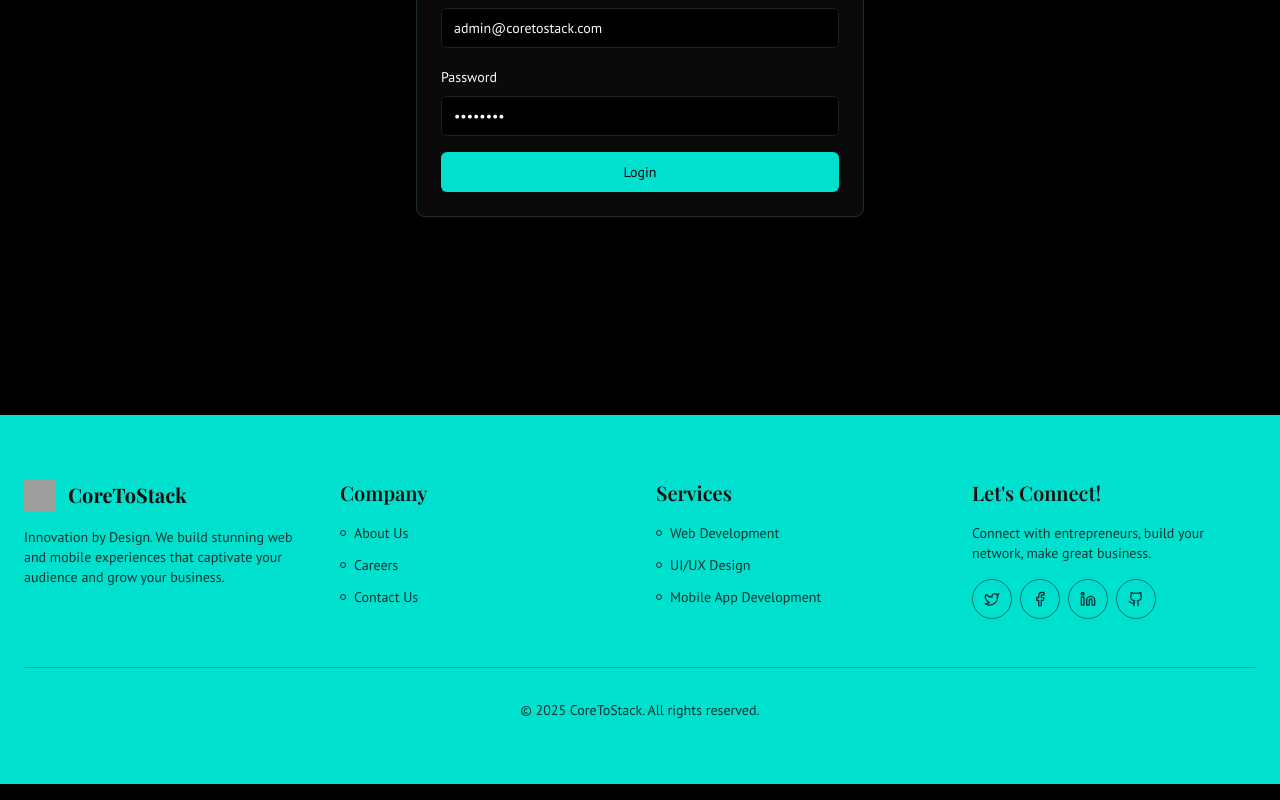
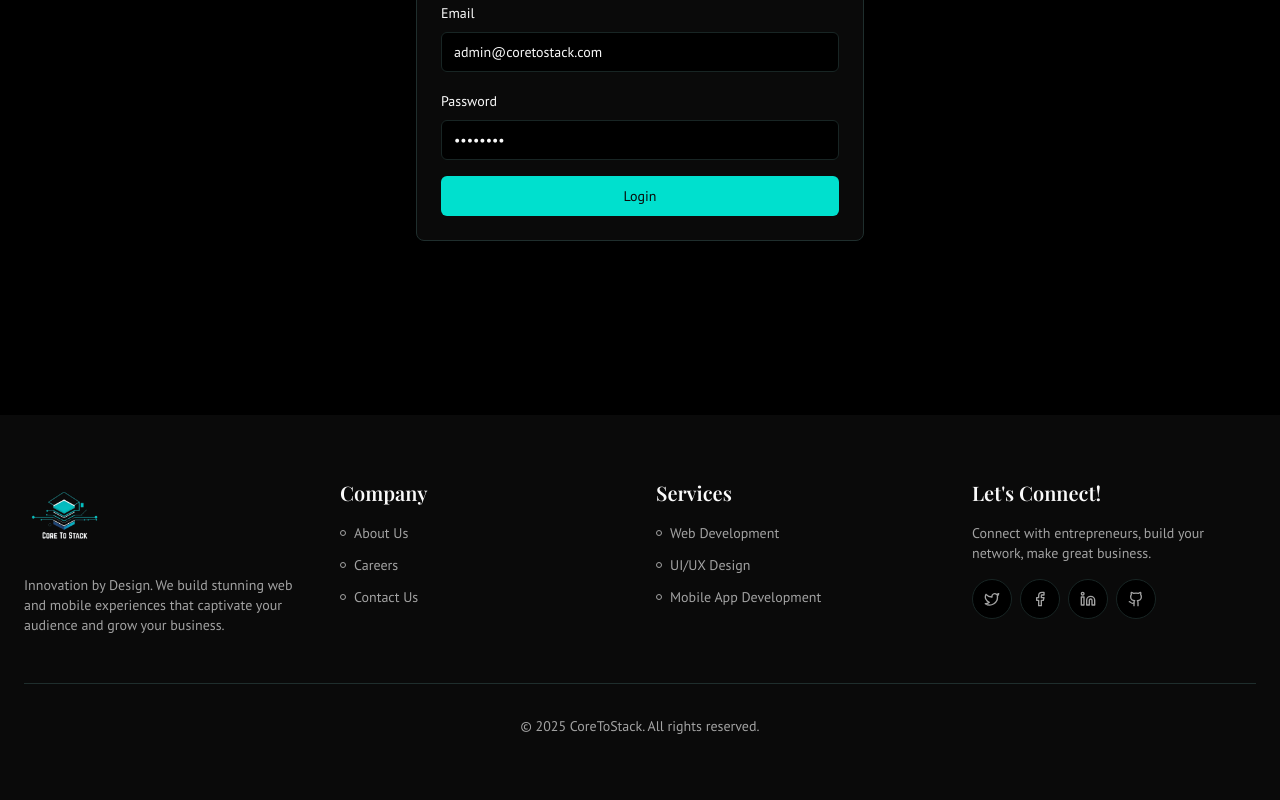
Before and after one commit to zobi404/coretostack, a Next.js app: page /login in a window 1280 px wide. Shown: the part 450-1250 px from the top of the page. Built offline with nearby package versions, Linux system fonts and the light colour scheme; grey boxes are pictures that could not be loaded; a web font is replaced by a local one.

Commit message:
change the footer backgorund color to something dark

```diff
--- a/src/components/layout/Footer.tsx
+++ b/src/components/layout/Footer.tsx
@@ -17,59 +17,59 @@ const serviceLinks = [
 
 export default function Footer() {
   return (
-    <footer className="bg-primary text-primary-foreground">
+    <footer className="bg-card text-muted-foreground">
       <div className="container mx-auto px-6 py-16">
         <div className="grid grid-cols-1 md:grid-cols-4 gap-8">
           <div className="col-span-1 md:col-span-2 lg:col-span-1">
             <Logo />
-            <p className="mt-4 text-sm text-primary-foreground/80">
+            <p className="mt-4 text-sm">
               Innovation by Design. We build stunning web and mobile experiences that captivate your audience and grow your business.
             </p>
           </div>
           <div>
-            <h3 className="font-headline font-semibold text-xl">Company</h3>
+            <h3 className="font-headline font-semibold text-xl text-foreground">Company</h3>
             <nav className="mt-4 flex flex-col space-y-3">
               {companyLinks.map(link => (
-                <Link key={link.href} href={link.href} className="text-sm text-primary-foreground/80 hover:text-primary-foreground transition-colors flex items-center gap-2">
-                   <span className="w-1.5 h-1.5 rounded-full border border-primary-foreground/80 block"></span>
+                <Link key={link.href} href={link.href} className="text-sm hover:text-primary transition-colors flex items-center gap-2">
+                   <span className="w-1.5 h-1.5 rounded-full border border-muted-foreground block"></span>
                   {link.label}
                 </Link>
               ))}
             </nav>
           </div>
            <div>
-            <h3 className="font-headline font-semibold text-xl">Services</h3>
+            <h3 className="font-headline font-semibold text-xl text-foreground">Services</h3>
             <nav className="mt-4 flex flex-col space-y-3">
                {serviceLinks.map(link => (
-                <Link key={`${link.href}-${link.label}`} href={link.href} className="text-sm text-primary-foreground/80 hover:text-primary-foreground transition-colors flex items-center gap-2">
-                  <span className="w-1.5 h-1.5 rounded-full border border-primary-foreground/80 block"></span>
+                <Link key={`${link.href}-${link.label}`} href={link.href} className="text-sm hover:text-primary transition-colors flex items-center gap-2">
+                  <span className="w-1.5 h-1.5 rounded-full border border-muted-foreground block"></span>
                   {link.label}
                 </Link>
               ))}
             </nav>
           </div>
            <div>
-            <h3 className="font-headline font-semibold text-xl">Let's Connect!</h3>
-            <p className="mt-4 text-sm text-primary-foreground/80">
+            <h3 className="font-headline font-semibold text-xl text-foreground">Let's Connect!</h3>
+            <p className="mt-4 text-sm">
                 Connect with entrepreneurs, build your network, make great business.
             </p>
             <div className="flex mt-4 space-x-2">
-              <Button variant="outline" size="icon" className="rounded-full bg-transparent border-primary-foreground/50 text-primary-foreground/80 hover:bg-primary-foreground hover:text-primary" asChild>
+              <Button variant="outline" size="icon" className="rounded-full" asChild>
                 <a href="#" target="_blank" rel="noopener noreferrer" aria-label="Twitter">
                   <Twitter className="h-5 w-5" />
                 </a>
               </Button>
-               <Button variant="outline" size="icon" className="rounded-full bg-transparent border-primary-foreground/50 text-primary-foreground/80 hover:bg-primary-foreground hover:text-primary" asChild>
+               <Button variant="outline" size="icon" className="rounded-full" asChild>
                 <a href="#" target="_blank" rel="noopener noreferrer" aria-label="Facebook">
                   <Facebook className="h-5 w-5" />
                 </a>
               </Button>
-              <Button variant="outline" size="icon" className="rounded-full bg-transparent border-primary-foreground/50 text-primary-foreground/80 hover:bg-primary-foreground hover:text-primary" asChild>
+              <Button variant="outline" size="icon" className="rounded-full" asChild>
                 <a href="#" target="_blank" rel="noopener noreferrer" aria-label="LinkedIn">
                   <Linkedin className="h-5 w-5" />
                 </a>
               </Button>
-              <Button variant="outline" size="icon" className="rounded-full bg-transparent border-primary-foreground/50 text-primary-foreground/80 hover:bg-primary-foreground hover:text-primary" asChild>
+              <Button variant="outline" size="icon" className="rounded-full" asChild>
                 <a href="#" target="_blank" rel="noopener noreferrer" aria-label="GitHub">
                   <Github className="h-5 w-5" />
                 </a>
@@ -77,7 +77,7 @@ export default function Footer() {
             </div>
           </div>
         </div>
-        <div className="mt-12 border-t border-primary-foreground/20 pt-8 text-center text-sm text-primary-foreground/80">
+        <div className="mt-12 border-t border-border pt-8 text-center text-sm">
           <p>&copy; {new Date().getFullYear()} CoreToStack. All rights reserved.</p>
         </div>
       </div>
--- a/src/components/ui/logo.tsx
+++ b/src/components/ui/logo.tsx
@@ -10,9 +10,9 @@ export function Logo({ className }: { className?: string }) {
         alt="CoreToStack Logo"
         width={32}
         height={32}
-        className="h-8 w-8"
+        className="h-20 w-20"
       />
-      <span className="font-headline">CoreToStack</span>
+      {/* <span className="font-headline">CoreToStack</span> */}
     </Link>
   );
 }
```
Also changed, not shown: public/logo.png (renamed from src/app/logo.png).
